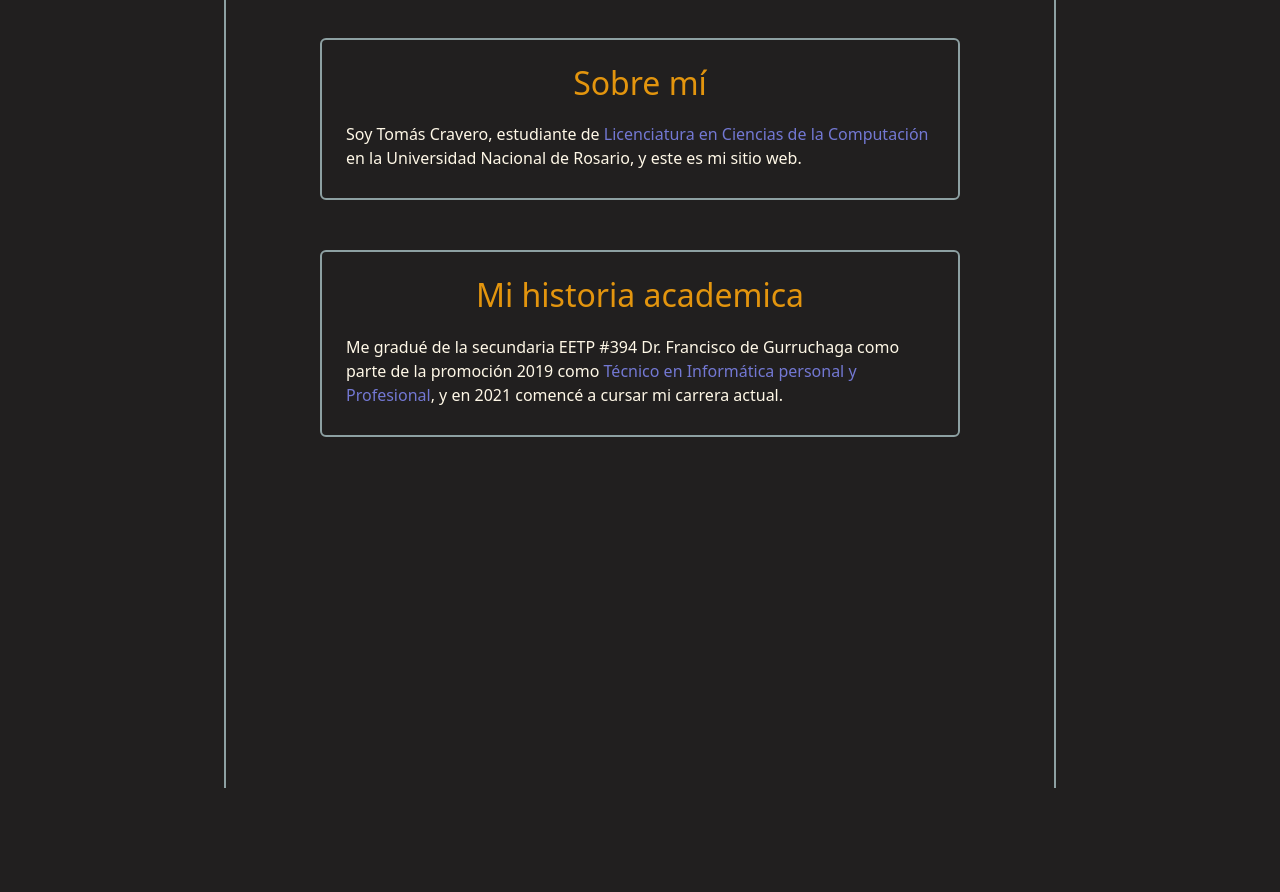
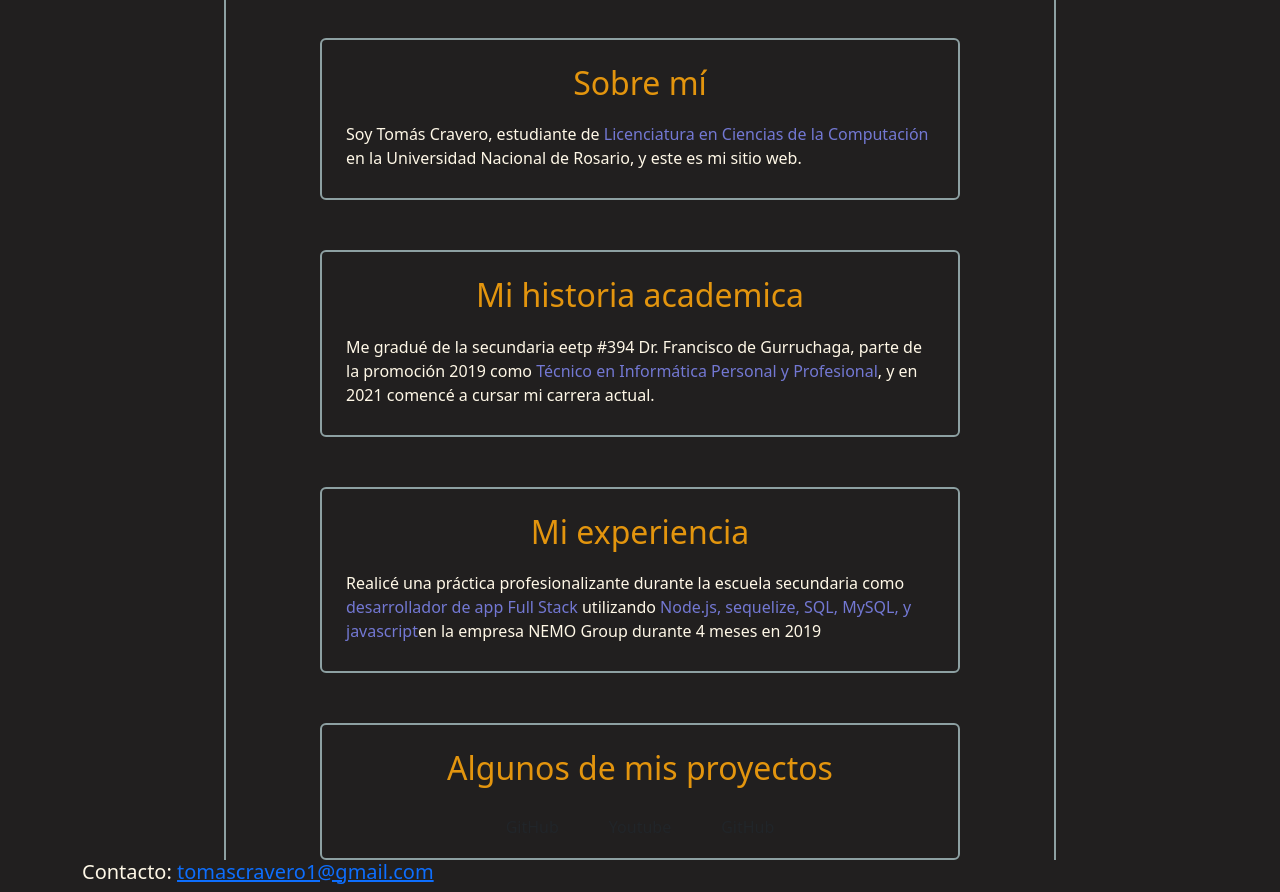
Before and after one commit to Toma-C/maqueta-estatica, a website: page index.html in a window 1280 px wide. Shown: the part 132-1024 px from the top of the page. Before the commit the page ends 920 px from the top, so only its background shows below. Drawn offline with nearby package versions, Linux system fonts and the light colour scheme.

Commit message:
more content

```diff
--- a/index.html
+++ b/index.html
@@ -47,17 +47,53 @@
                 <h2 class="card-title">Mi historia academica</h2>
                 <div class="card-body">
                     <p>
-                        Me gradué de la secundaria EETP #394 Dr. Francisco de Gurruchaga como parte de la promoción 2019
-                        como <span class="highlight">Técnico en Informática personal y Profesional</span>, y en 2021
+                        Me gradué de la secundaria eetp #394 Dr. Francisco de Gurruchaga, parte de la promoción 2019
+                        como <span class="highlight">Técnico en Informática Personal y Profesional</span>, y en 2021
                         comencé a cursar mi carrera
                         actual.
                     </p>
                 </div>
             </div>
         </div>
+        <div class="row justify-content-center">
+            <div class="card">
+                <h2 class="card-title">Mi experiencia</h2>
+                <div class="card-body">
+                    <p>Realicé una práctica profesionalizante durante la escuela secundaria como <span
+                            class="highlight">desarrollador de app
+                            Full Stack </span> utilizando <span class="highlight">Node.js, sequelize, SQL, MySQL, y
+                            javascript</span>en la empresa NEMO Group durante 4 meses en 2019
+                    </p>
+                </div>
+            </div>
+        </div>
+        <div class="row justify-content-center">
+            <div class="card">
+                <h2 class="card-title">Algunos de mis proyectos</h2>
+                <div class="card-body">
+                    <div class="row">
+                        <div class="col">
+                            <a class="btn"> GitHub </a>
+                        </div>
+                        <div class="col">
+                            <a class="btn"> Youtube</a>
+                        </div>
+                        <div class="col">
+                            <a class="btn"> GitHub </a>
+                        </div>
+                    </div>
+                </div>
+
+            </div>
+        </div>
     </div>
     </div>
+    <footer class="container-fluid justify-items-right alignt-items-center">
+        <div class="container">
+            <h5> Contacto: <a href="tomascravero1@gmail.com">tomascravero1@gmail.com</a></h5>
+        </div>
 
+    </footer>
     <script src="https://cdn.jsdelivr.net/npm/bootstrap@5.2.0/dist/js/bootstrap.bundle.min.js"
         integrity="sha384-A3rJD856KowSb7dwlZdYEkO39Gagi7vIsF0jrRAoQmDKKtQBHUuLZ9AsSv4jD4Xa"
         crossorigin="anonymous"></script>
```
